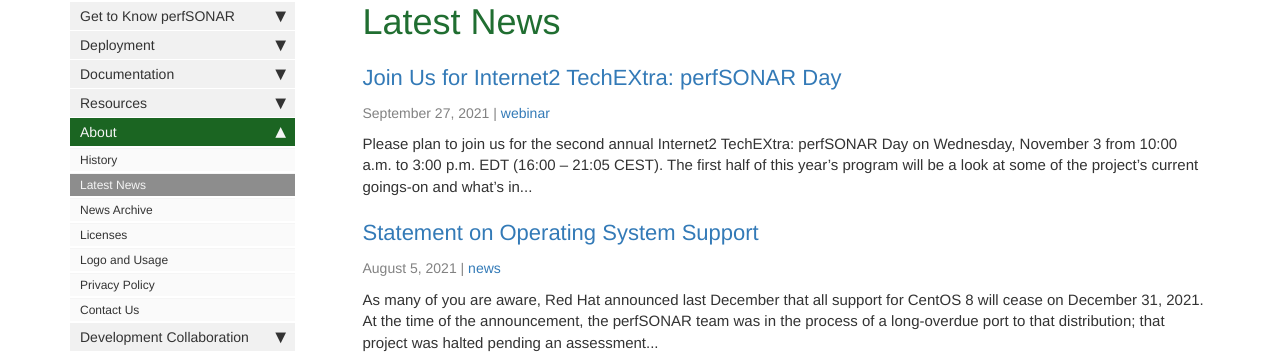
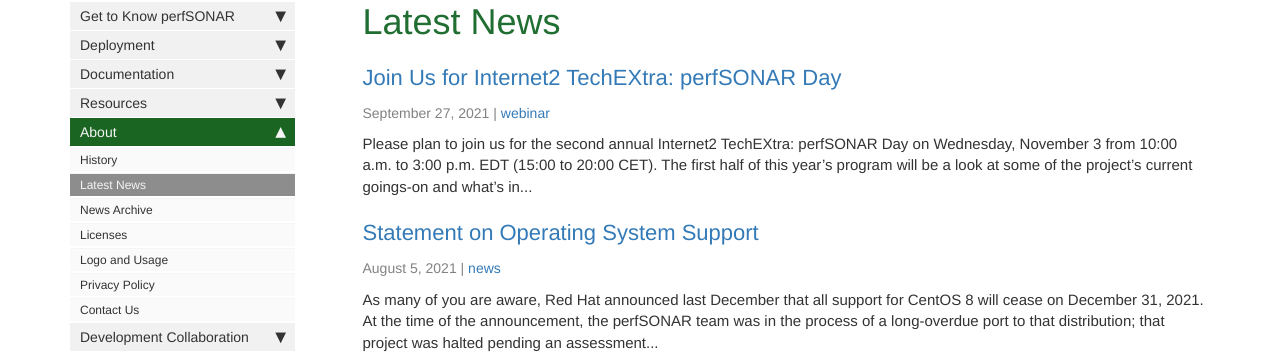
Before and after one commit to perfsonar/website, a Jekyll site: the page built from pages/news/news.html, in a window 1280 px wide and 900 px high. Shown: the part 89-443 px from the top of the window. Built offline with Jekyll 4.4.1, drawn with Linux system fonts in a browser that asks for light colours; comment, search, counter and statistics services are not loaded.

Commit message:
Fixed time zones

```diff
--- a/_posts/2021-09-27-perfsonar-day.md
+++ b/_posts/2021-09-27-perfsonar-day.md
@@ -8,8 +8,8 @@ tags: [webinar]
 Please plan to join us for the second annual [Internet2 TechEXtra:
 perfSONAR
 Day](https://internet2.edu/techextra21/techextra21-schedule/perfsonar-day-2021)
-on Wednesday, November 3 from 10:00 a.m. to 3:00 p.m. EDT (16:00 –
-21:05 CEST).
+on Wednesday, November 3 from 10:00 a.m. to 3:00 p.m. EDT (15:00 to
+20:00 CET).
 
 The first half of this year’s program will be a look at some of the
 project’s current goings-on and what’s in the pipeline for the next
```
